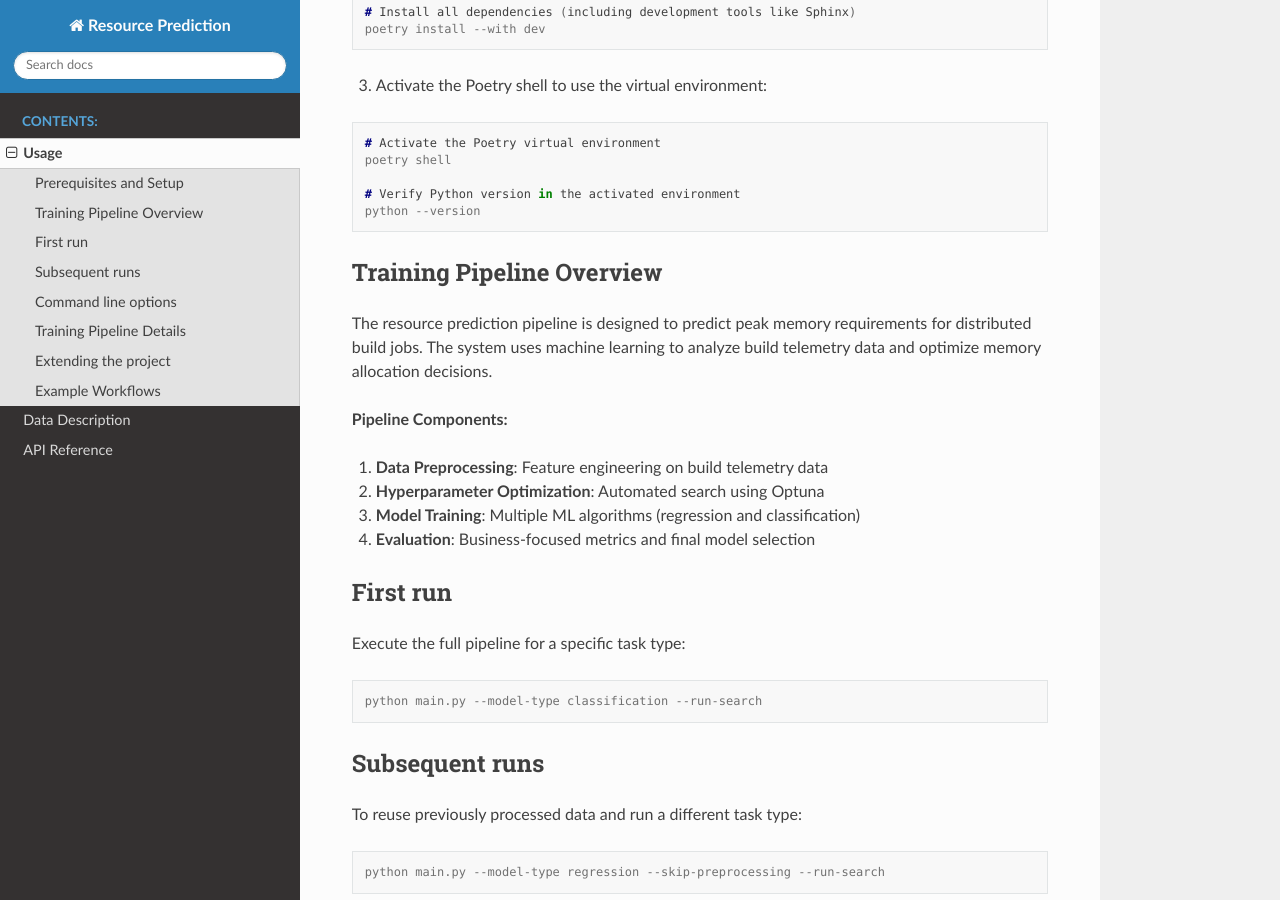
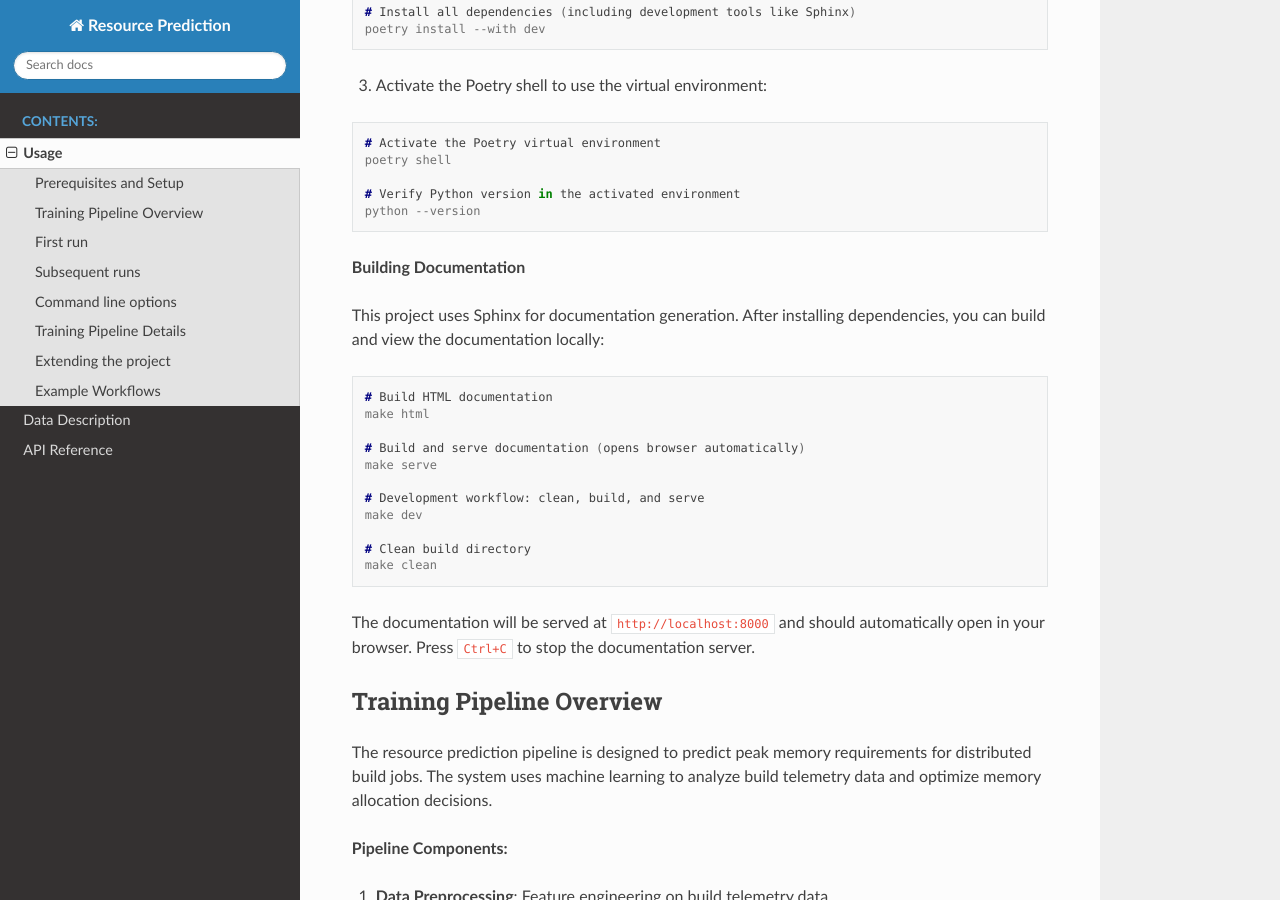
Before and after one commit to Zmart64/SAPResourceOptimizer, a Sphinx documentation site: the page built from docs/usage.rst, in a window 1280 px wide and 900 px high, scrolled down 671 px. Built offline with Sphinx 7.4.7 and the Read the Docs theme 3.1.0, drawn with Linux system fonts in a browser that asks for light colours.

Commit message:
Improve documentation setup instructions
- Update README.md with clearer 'make serve' commands
- Add Quick Start section to docs/index.rst
- Add dedicated documentation building section to usage.rst
- Make it easier for others to build and view documentation

```diff
--- a/docs/usage.rst
+++ b/docs/usage.rst
@@ -37,6 +37,26 @@ Poetry is used for dependency management and virtual environment handling. If yo
 
    # Verify Python version in the activated environment
    python --version
+
+**Building Documentation**
+
+This project uses Sphinx for documentation generation. After installing dependencies, you can build and view the documentation locally:
+
+.. code-block:: console
+
+   # Build HTML documentation
+   make html
+
+   # Build and serve documentation (opens browser automatically)
+   make serve
+
+   # Development workflow: clean, build, and serve
+   make dev
+
+   # Clean build directory
+   make clean
+
+The documentation will be served at ``http://localhost:8000`` and should automatically open in your browser. Press ``Ctrl+C`` to stop the documentation server.
 
 Training Pipeline Overview
 --------------------------
```
Also changed, not shown: README.md (+17 -5 lines), docs/index.rst (+11 -0 lines).
